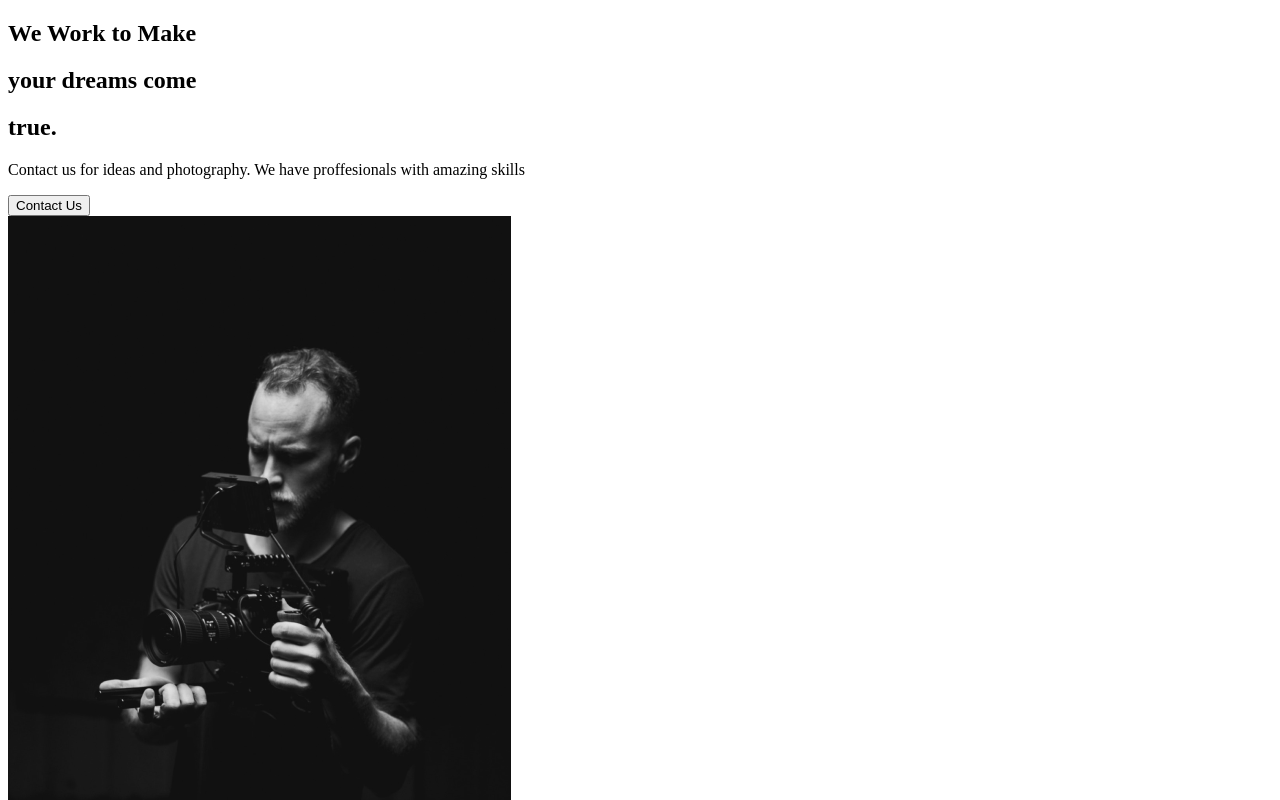
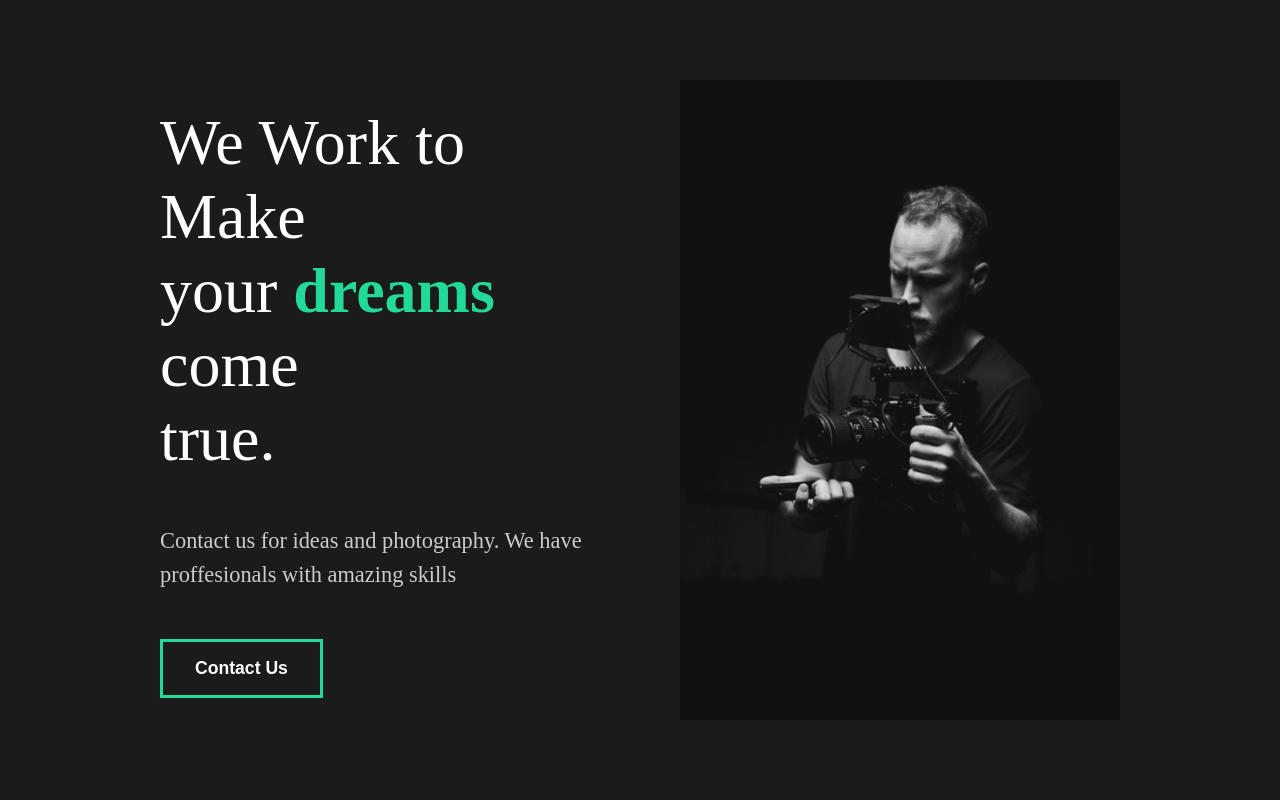
Before and after one commit to rajivgardas0/capture, a React (Create React App) app: page / in a window 1280 px wide. Shown: the top 800 px of the page. Built offline with nearby package versions, Linux system fonts and the light colour scheme.

Commit message:
5.Intro to styled

```diff
--- a/src/App.js
+++ b/src/App.js
@@ -1,10 +1,15 @@
 import React from "react";
+//global styles
+import GlobalStyle from "./components/GlobalStyle";
+
+//import pages
 import AboutUs from "./pages/AboutUs";
 
 function App() {
   return (
     <div className="App">
       <AboutUs />
+      <GlobalStyle />
     </div>
   );
 }
--- a/src/components/AboutSection.jsx
+++ b/src/components/AboutSection.jsx
@@ -1,34 +1,68 @@
 import React from "react";
 import home1 from "../img/home1.png";
+//styled
+import styled from "styled-components";
 
 const AboutSection = () => {
   return (
-    <div>
-      <div className="description">
+    <StyledAbout>
+      <StyledDescription>
         <div className="title">
-          <div className="hide">
+          <StyledHide>
             <h2>We Work to Make</h2>
-          </div>
-          <div className="hide">
+          </StyledHide>
+          <StyledHide>
             <h2>
               your <span>dreams</span> come{" "}
             </h2>
-          </div>
-          <div className="hide">
+          </StyledHide>
+          <StyledHide>
             <h2>true.</h2>
-          </div>
+          </StyledHide>
         </div>
         <p>
           Contact us for ideas and photography. We have proffesionals with
           amazing skills
         </p>
         <button>Contact Us</button>
-      </div>
-      <div className="image">
+      </StyledDescription>
+      <StyledImage>
         <img src={home1} alt="guy with a camera" />
-      </div>
-    </div>
+      </StyledImage>
+    </StyledAbout>
   );
 };
 
+//styled components
+const StyledAbout = styled.div`
+  display: flex;
+  align-items: center;
+  justify-content: space-between;
+  padding: 5rem 10rem;
+  color: white;
+  min-height: 90vh;
+`;
+
+const StyledDescription = styled.div`
+  flex: 1;
+  padding-right: 5rem;
+  h2 {
+    font-weight: lighter;
+  }
+`;
+
+const StyledImage = styled.div`
+  flex: 1;
+  overflow: hidden;
+  img {
+    width: 100%;
+    height: 80vh;
+    object-fit: cover;
+  }
+`;
+
+const StyledHide = styled.div`
+  overflow: hidden;
+`;
+
 export default AboutSection;
--- /dev/null
+++ b/src/components/GlobalStyle.jsx
@@ -0,0 +1,58 @@
+import { createGlobalStyle } from "styled-components";
+
+const GlobalStyle = createGlobalStyle`
+
+*{
+    margin:0;
+    padding:0;
+    box-sizing:border-box
+}
+
+body{
+    background:#1b1b1b
+}
+
+button{
+    font-weight: bold;
+    font-size: 1.1rem;
+    cursor: pointer;
+    padding: 1rem 2rem;
+    border: 3px solid #23d997;
+    background: transparent;
+    color: white;
+    transition: all 0.5s ease;
+    &:hover{
+        background-color:#23d997 ;
+    }
+}
+
+h2{
+        font-weight: lighter;
+        font-size: 4rem;
+    }
+    h3{
+        color: white;
+    }
+    h4{
+        font-weight: bold;
+
+    }
+    span{
+        font-weight: bold;
+        color: #23d997;
+    }
+
+    a{
+        font-size: 1.1rem;
+    }
+
+    p{
+        padding: 3rem 0rem;
+        color: #ccc;
+        font-size: 1.4rem;
+        line-height: 150%;
+    }
+
+`;
+
+export default GlobalStyle;
```
